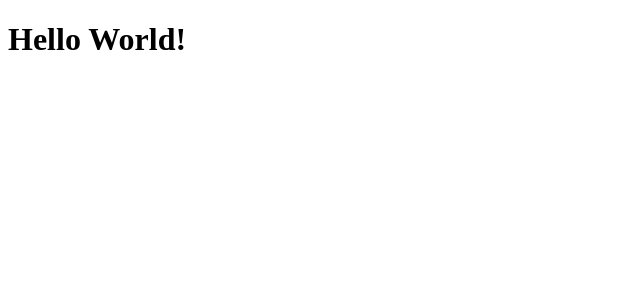
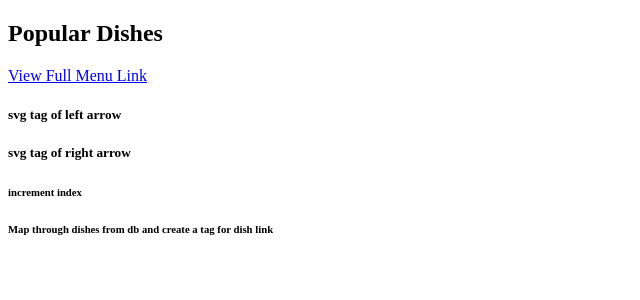
Before and after one commit to elite-grub/component-popular-dishes-wf, a React app: page / in a window 1280 px wide. Shown: the top 300 px of the page, without its empty margins (0-640 px from the left). Built offline with nearby package versions, Linux system fonts and the light colour scheme; the HTML template or start-up script is replaced by a standard one.

Commit message:
Able to render components statically

```diff
--- a/client/src/components/App.jsx
+++ b/client/src/components/App.jsx
@@ -1,9 +1,12 @@
 import React from 'react';
+
+import Header from './Header.jsx';
+import ImageCarousel from './ImageCarousel.jsx';
 
 // class App extends React.component {
 //   constructor(props) {
 //     super(props);
-//     this.state = '';
+//     this.state = {};
 //   }
 
 //   render() {
@@ -17,7 +20,8 @@ import React from 'react';
 
 const App = () => (
   <div>
-    <h1>Hello World!</h1>
+    <Header />
+    <ImageCarousel />
   </div>
 );
 
--- /dev/null
+++ b/client/src/components/Dish.jsx
@@ -0,0 +1,24 @@
+import React from 'react';
+
+// class Dish extends React.component {
+//   constructor(props) {
+//     super(props);
+//     this.state = {};
+//   }
+
+//   render() {
+//     return (
+//       <div className="dish-content">
+//         <h6>Map through dishes from db and create a tag for dish link</h6>
+//       </div>
+//     );
+//   }
+// }
+
+const Dish = () => (
+  <div className="dish-content">
+    <h6>Map through dishes from db and create a tag for dish link</h6>
+  </div>
+);
+
+export default Dish;
--- /dev/null
+++ b/client/src/components/DishPhotos.jsx
@@ -0,0 +1,28 @@
+import React from 'react';
+
+import Dish from './Dish.jsx';
+
+// class DishPhotos extends React.component {
+//   constructor(props) {
+//     super(props);
+//     this.state = {};
+//   }
+
+//   render() {
+//     return (
+//       <div className="dish" index="0">
+//         <h6>increment index</h6>
+//         <Dish />
+//       </div>
+//     );
+//   }
+// }
+
+const DishPhotos = () => (
+  <div className="dish" index="0">
+    <h6>increment index</h6>
+    <Dish />
+  </div>
+);
+
+export default DishPhotos;
--- /dev/null
+++ b/client/src/components/Header.jsx
@@ -0,0 +1,24 @@
+import React from 'react';
+
+import LeftNav from './LeftNav.jsx';
+import RightNav from './RightNav.jsx';
+
+const Header = () => (
+  <div className="header">
+
+    <div className="title">
+      <h2>Popular Dishes</h2>
+    </div>
+
+    <div className="menu">
+      <a href="https://www.google.com/">View Full Menu Link</a>
+    </div>
+
+    <div className="carousel-nav">
+      <LeftNav />
+      <RightNav />
+    </div>
+  </div>
+);
+
+export default Header;
--- /dev/null
+++ b/client/src/components/ImageCarousel.jsx
@@ -0,0 +1,26 @@
+import React from 'react';
+
+import DishPhotos from './DishPhotos.jsx';
+
+// class ImageCarousel extends React.component {
+//   constructor(props) {
+//     super(props);
+//     this.state = {};
+//   }
+
+//   render() {
+//     return (
+//       <div className="carousel">
+//         <DishPhotos />
+//       </div>
+//     );
+//   }
+// }
+
+const ImageCarousel = () => (
+  <div className="carousel">
+    <DishPhotos />
+  </div>
+);
+
+export default ImageCarousel;
--- /dev/null
+++ b/client/src/components/LeftNav.jsx
@@ -0,0 +1,24 @@
+import React from 'react';
+
+// class LeftNav extends React.component {
+//   constructor(props) {
+//     super(props);
+//     this.state = {};
+//   }
+
+//   render() {
+//     return (
+//       <span className="left-nav">
+//         <h5>svg tag of left arrow</h5>
+//       </span>
+//     );
+//   }
+// }
+
+const LeftNav = () => (
+  <span className="left-nav">
+    <h5>svg tag of left arrow</h5>
+  </span>
+);
+
+export default LeftNav;
--- /dev/null
+++ b/client/src/components/RightNav.jsx
@@ -0,0 +1,24 @@
+import React from 'react';
+
+// class RightNav extends React.component {
+//   constructor(props) {
+//     super(props);
+//     this.state = {};
+//   }
+
+//   render() {
+//     return (
+//       <span className="right-nav">
+//         <h5>svg tag of right arrow</h5>
+//       </span>
+//     );
+//   }
+// }
+
+const RightNav = () => (
+  <span className="right-nav">
+    <h5>svg tag of right arrow</h5>
+  </span>
+);
+
+export default RightNav;
```
Also changed, not shown: 1 other file (tests, documents, lock files or other folders).
